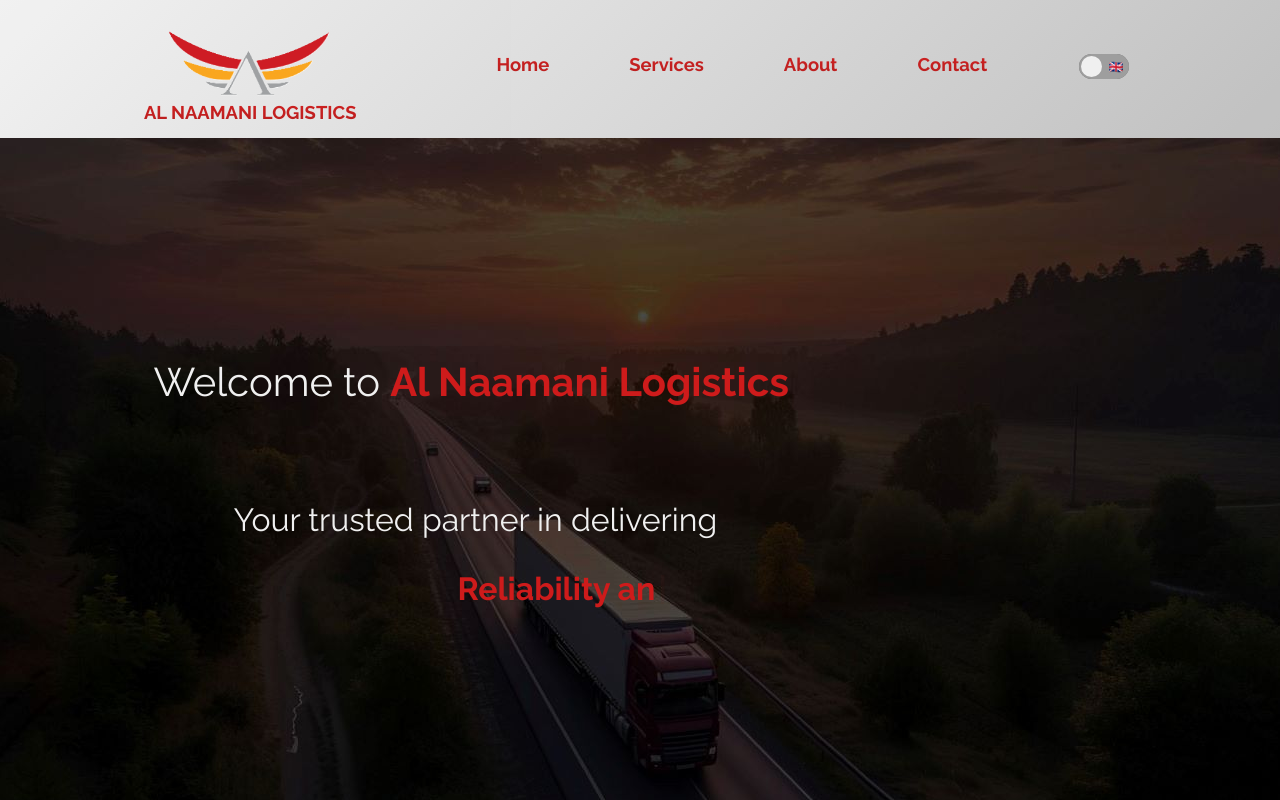
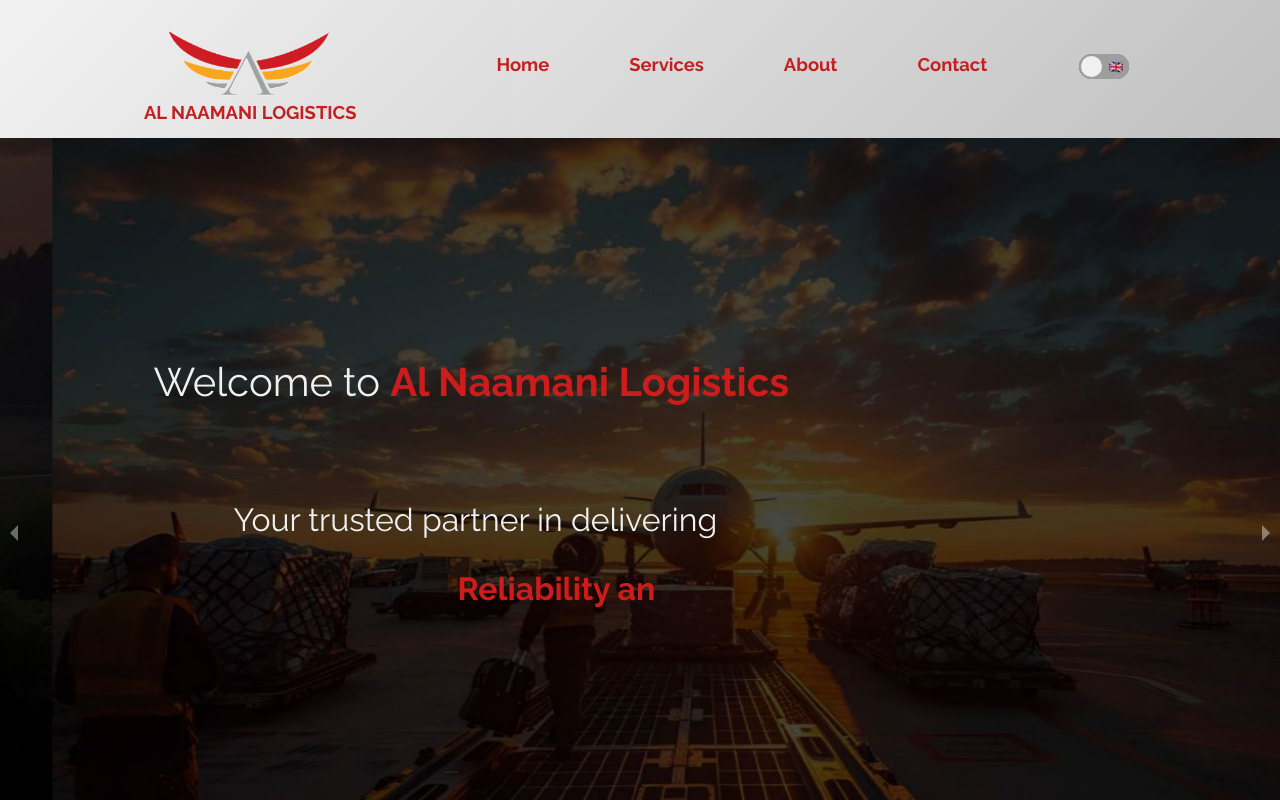
Before and after one commit to alnaamaniahmed/alNaamaniLogistics, a React (Create React App) app in the folder alnaamanilogistics/: page / in a window 1280 px wide. Shown: the top 800 px of the page. Built offline with nearby package versions, Linux system fonts and the light colour scheme.

Commit message:
implemented react carousel

```diff
--- a/alnaamanilogistics/package.json
+++ b/alnaamanilogistics/package.json
@@ -8,6 +8,7 @@
     "@testing-library/user-event": "^13.5.0",
     "react": "^18.3.1",
     "react-dom": "^18.3.1",
+    "react-responsive-carousel": "^3.2.23",
     "react-scripts": "5.0.1",
     "react-scroll": "^1.9.0",
     "react-simple-typewriter": "^5.0.1",
--- a/alnaamanilogistics/src/components/Hero.jsx
+++ b/alnaamanilogistics/src/components/Hero.jsx
@@ -6,10 +6,12 @@
 import planeL from "../images/plane.png";
 import worldL from "../images/worldwide.png";
 import truckImg from "../images/truckImg.png";
-// import airportImg from "../images/airport.jpg";
-// import cargo from "../images/cargo.jpg";
-// import cargoship from "../images/cargoship.jpg";
-// import containers from "../images/containers.jpg";
+import airportImg from "../images/airport.jpg";
+import cargo from "../images/cargo.jpg";
+import cargoship from "../images/cargoship.jpg";
+import containers from "../images/containers.jpg";
+import { Carousel } from 'react-responsive-carousel';
+import 'react-responsive-carousel/lib/styles/carousel.min.css';
 
 function Hero({ isArabic }) {
 
@@ -141,6 +143,26 @@
       className={isArabic ? "hero-container-arabic" : "hero-container"}
     >
       <div className="cargos">
+      <Carousel
+        autoPlay
+        infiniteLoop
+        showThumbs={false}
+        showStatus={false}
+        className="carousel-wrapper"
+      >
+        <div>
+          <img src={cargoship} alt="Cargo Ship" />
+        </div>
+        <div>
+          <img src={cargo} alt="Cargo" />
+        </div>
+        <div>
+          <img src={airportImg} alt="Airport" />
+        </div>
+        <div>
+          <img src={containers} alt="Containers" />
+        </div>
+      </Carousel>
         <div
           className={isArabic ? "overlay-content-arabic" : "overlay-content"}
         >
--- a/alnaamanilogistics/src/styles/Hero.css
+++ b/alnaamanilogistics/src/styles/Hero.css
@@ -8,35 +8,7 @@
     transform: translateY(0);
   }
 }
-@keyframes backgroundRotate {
-  0% {
-    background-image: url('../images/airport.jpg');
-  }
-  20% {
-    background-image: url('../images/airport.jpg');
-  }
-  25% {
-    background-image: url('../images/cargo.jpg');
-  }
-  45% {
-    background-image: url('../images/cargo.jpg');
-  }
-  50% {
-    background-image: url('../images/cargoship.jpg');
-  }
-  70% {
-    background-image: url('../images/cargoship.jpg');
-  }
-  75% {
-    background-image: url('../images/containers.jpg');
-  }
-  95% {
-    background-image: url('../images/containers.jpg');
-  }
-  100% {
-    background-image: url('../images/airport.jpg');
-  }
-}
+
 .hero-container, .hero-container-arabic {
   display: flex;
   flex-direction: column;
@@ -58,7 +30,6 @@
   background-position: center;
   position: relative;
   overflow: hidden;
-  animation: backgroundRotate 15s infinite;
 }
 .overlay-content, .overlay-content-arabic{
   width: 100%;
```
Also changed, not shown: 1 other file (tests, documents, lock files or other folders).
